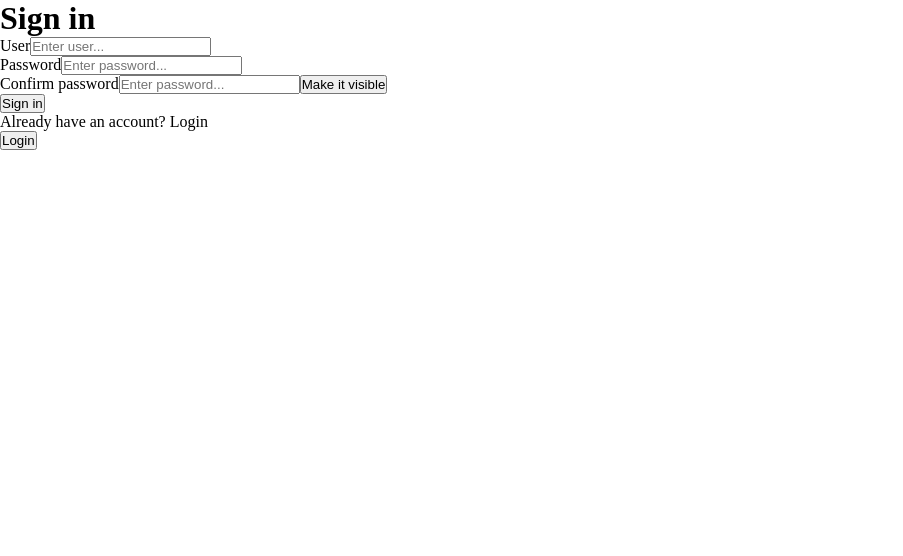
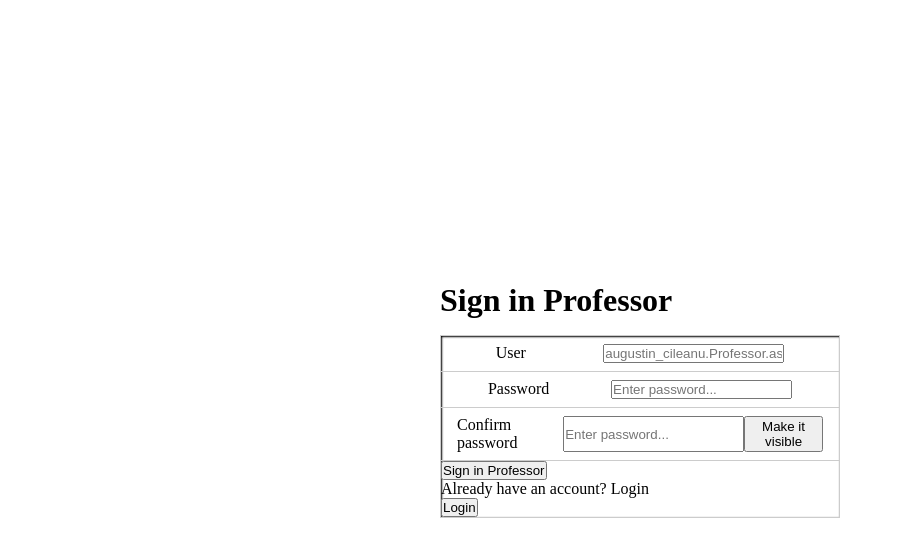
Before and after one commit to Ahamdan114/dissertify-hub, a React (Create React App) app in the folder client/: page / in a window 1280 px wide. Shown: the top 556 px of the page, without its empty margins (0-903 px from the left). Built offline with nearby package versions, Linux system fonts and the light colour scheme.

Commit message:
Added some initial styling for Authentication component for better reading and debugging

```diff
--- a/client/src/components/Authentication.css
+++ b/client/src/components/Authentication.css
@@ -0,0 +1,32 @@
+.auth-form {
+    display: flex;
+    flex-direction: column;
+    justify-content: center;
+    align-items: center;
+
+    height: 100vh;
+}
+
+.auth-form-header {
+    width: 100%;
+    max-width: 400px;
+    margin-bottom: 1rem;
+}
+
+.auth-form-body {
+    width: 100%;
+    max-width: 400px;
+    border: 1px solid #ccc;
+    box-shadow: inset 1px 1px 2px rgba(0, 0, 0, 1);
+}
+
+.auth-form-field {
+    display: flex;
+    justify-content: space-around;
+
+    width: 100%;
+    padding: 0.5rem 1rem;
+    border: none;
+    border-bottom: 1px solid #ccc;
+    outline: none;
+}
--- a/client/src/components/Authentication.jsx
+++ b/client/src/components/Authentication.jsx
@@ -31,24 +31,31 @@ const Authentication = () => {
                     },
                     body: JSON.stringify(data),
                 });
+
                 if (response.ok) {
                     const responseData = await response.json();
+                    localStorage.setItem("user", JSON.stringify(responseData));
+
+                    setIsVisible(false);
+                    setIsStudent(false);
+
+                    setUser("");
+                    setPassword("");
+                    setConfirmPassword("");
 
                     navigate("/home");
                 }
             } catch (err) {
                 console.warn(err);
             }
+        } else {
+            console.log("Invalid data");
         }
-
-        // navigate("/home");
     };
     return (
-        <>
-            <div className="auth-container">
         <div className="auth-form">
             <div className="auth-form-header">
-                        <h1>Sign in</h1>
+                <h1>Sign in {isStudent ? "Student" : "Professor"}</h1>
             </div>
             <div className="auth-form-body">
                 <form>
@@ -56,7 +63,9 @@ const Authentication = () => {
                         <label htmlFor="email">User</label>
                         <input
                             type="text"
-                                    placeholder="Enter user..."
+                            placeholder={`augustin_cileanu.${
+                                isStudent ? "Student" : "Professor"
+                            }.ase.ro`}
                             value={user}
                             onChange={(e) => setUser(e.target.value)}
                         />
@@ -84,28 +93,20 @@ const Authentication = () => {
                     </div>
                 </form>
                 <div className="auth-form-button">
-                            <button
-                                type="submit"
-                                onClick={(e) => authenticationSubmit(e)}
-                            >
-                                Sign in
+                    <button type="submit" onClick={(e) => authenticationSubmit(e)}>
+                        Sign in {isStudent ? "Student" : "Professor"}
                     </button>
                 </div>
                 <div className="auth-form-login">
                     <p className="auth-form-login-description">
                         Already have an account? Login
                     </p>
-                            <button
-                                type="submit"
-                                onClick={(e) => authenticationSubmit(e)}
-                            >
+                    <button type="submit" onClick={(e) => authenticationSubmit(e)}>
                         Login
                     </button>
                 </div>
             </div>
         </div>
-            </div>
-        </>
     );
 };
 
```
Lines whose indentation alone changed are shown as unchanged.
